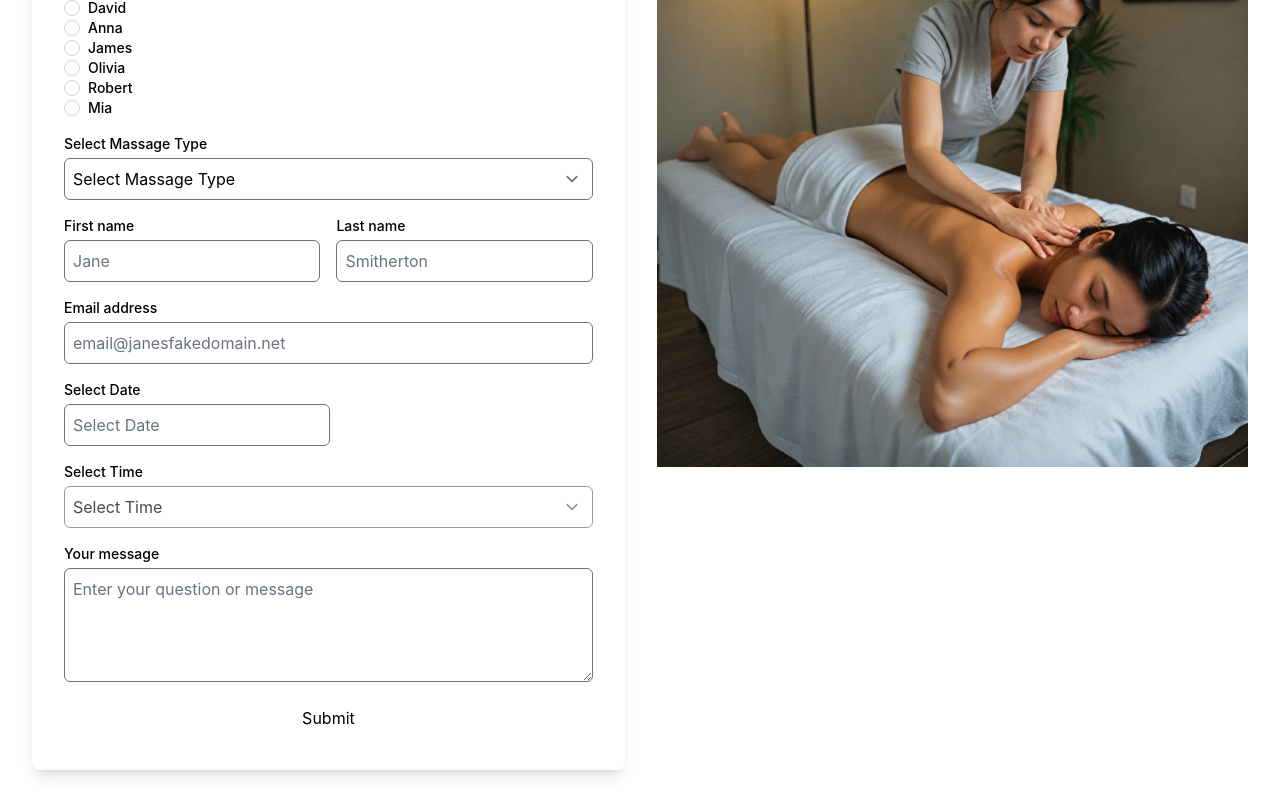
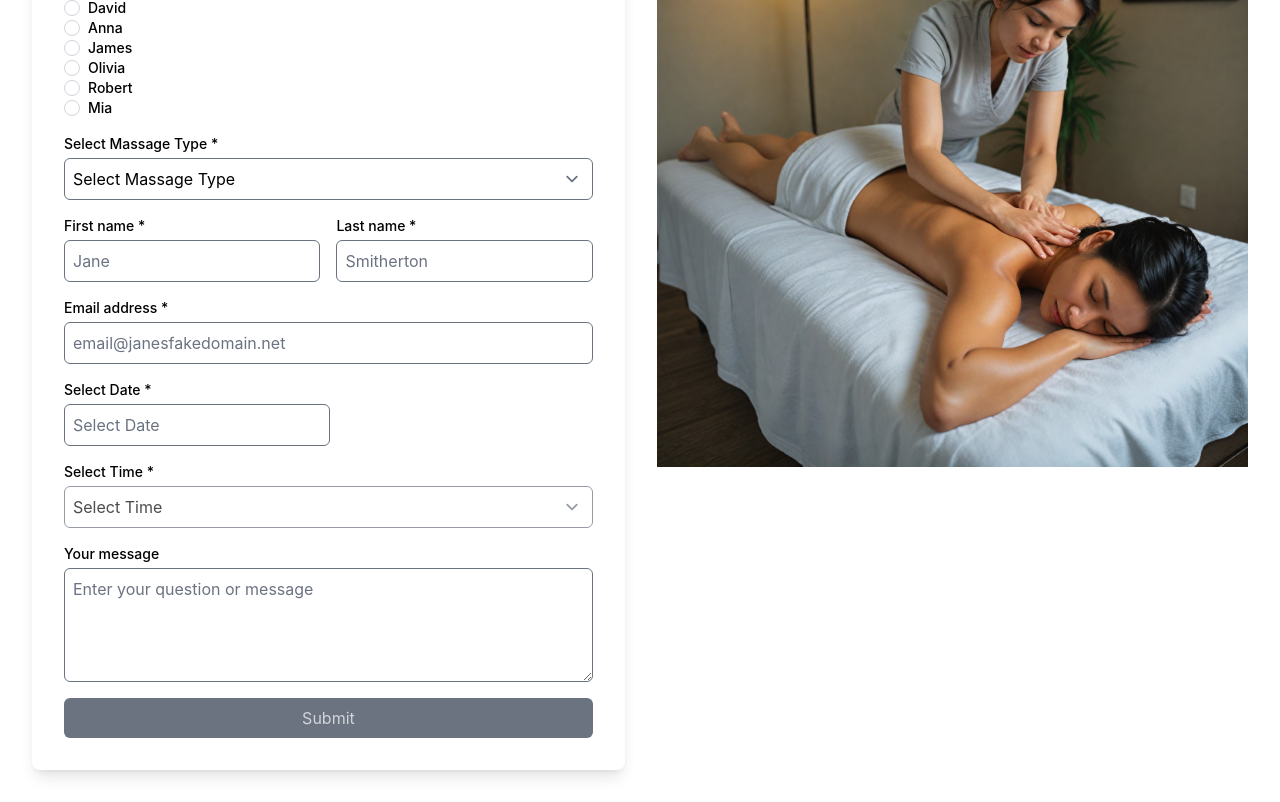
Before and after one commit to TyroneShawn/massage-booking, a React (Create React App) app: page /booking in a window 1280 px wide. Shown: the part 520-1322 px from the top of the page. Built offline with nearby package versions, Linux system fonts and the light colour scheme.

Commit message:
finished

```diff
--- a/src/components/BookingPage.js
+++ b/src/components/BookingPage.js
@@ -42,6 +42,9 @@ function BookingPage() {
   const [selectedMassageType, setSelectedMassageType] = useState('');
   const [selectedDate, setSelectedDate] = useState(null);
   const [selectedTime, setSelectedTime] = useState('');
+  const [firstName, setFirstName] = useState('');
+  const [lastName, setLastName] = useState('');
+  const [email, setEmail] = useState('');
   const [filteredMasseuses, setFilteredMasseuses] = useState(masseuses);
 
   const navigate = useNavigate();
@@ -113,6 +116,10 @@ function BookingPage() {
     return !selectedMasseuse.availableDays.includes(day);
   };
 
+  const isFormValid = () => {
+    return selectedMasseuse && selectedMassageType && selectedDate && selectedTime && firstName && lastName && email;
+  };
+
   return (
     <div className="min-h-screen bg-muted text-foreground">
       <main className="flex flex-col md:flex-row items-center justify-center p-8 space-y-8 md:space-y-0 md:space-x-8">
@@ -121,7 +128,7 @@ function BookingPage() {
           <p className="text-muted-foreground mb-8">{t('Search and Select Masseuse. Book Appointment Email will be sent to you.')}</p>
           <form className="space-y-4" onSubmit={handleSubmit}>
             <div>
-              <label htmlFor="search" className="block text-sm font-medium text-muted-foreground">{t('Search Masseuses')}</label>
+              <label htmlFor="search" className="block text-sm font-medium text-muted-foreground">{t('Search Masseuses')} *</label>
               <input
                 type="text"
                 id="search"
@@ -142,20 +149,21 @@ function BookingPage() {
                     onChange={handleMasseuseChange}
                     checked={selectedMasseuse && selectedMasseuse.name === masseuse.name}
                     className="h-4 w-4 text-primary border-gray-300 focus:ring-primary"
+                    required
                   />
                   <label htmlFor={`masseuse-${index}`} className="text-sm font-medium text-muted-foreground">{masseuse.name}</label>
                 </div>
               ))}
             </div>
-
             <div>
-              <label htmlFor="massageType" className="block text-sm font-medium text-muted-foreground">{t('Select Massage Type')}</label>
+              <label htmlFor="massageType" className="block text-sm font-medium text-muted-foreground">{t('Select Massage Type')} *</label>
               <select
                 id="massageType"
                 name="massageType"
                 value={selectedMassageType}
                 onChange={handleMassageTypeChange}
                 className="mt-1 block w-full bg-input border border-border rounded-md p-2"
+                required
               >
                 <option value="">{t('Select Massage Type')}</option>
                 {massageTypes.map((type, index) => (
@@ -165,20 +173,20 @@ function BookingPage() {
             </div>
             <div className="flex space-x-4">
               <div className="flex-1">
-                <label htmlFor="first-name" className="block text-sm font-medium text-muted-foreground">{t('First name')}</label>
-                <input type="text" id="first-name" name="first-name" className="mt-1 block w-full bg-input border border-border rounded-md p-2" placeholder="Jane" />
+                <label htmlFor="first-name" className="block text-sm font-medium text-muted-foreground">{t('First name')} *</label>
+                <input type="text" id="first-name" name="first-name" className="mt-1 block w-full bg-input border border-border rounded-md p-2" placeholder="Jane" value={firstName} onChange={(e) => setFirstName(e.target.value)} required />
               </div>
               <div className="flex-1">
-                <label htmlFor="last-name" className="block text-sm font-medium text-muted-foreground">{t('Last name')}</label>
-                <input type="text" id="last-name" name="last-name" className="mt-1 block w-full bg-input border border-border rounded-md p-2" placeholder="Smitherton" />
+                <label htmlFor="last-name" className="block text-sm font-medium text-muted-foreground">{t('Last name')} *</label>
+                <input type="text" id="last-name" name="last-name" className="mt-1 block w-full bg-input border border-border rounded-md p-2" placeholder="Smitherton" value={lastName} onChange={(e) => setLastName(e.target.value)} required />
               </div>
             </div>
             <div>
-              <label htmlFor="email" className="block text-sm font-medium text-muted-foreground">{t('Email address')}</label>
-              <input type="email" id="email" name="email" className="mt-1 block w-full bg-input border border-border rounded-md p-2" placeholder="email@janesfakedomain.net" />
+              <label htmlFor="email" className="block text-sm font-medium text-muted-foreground">{t('Email address')} *</label>
+              <input type="email" id="email" name="email" className="mt-1 block w-full bg-input border border-border rounded-md p-2" placeholder="email@janesfakedomain.net" value={email} onChange={(e) => setEmail(e.target.value)} required />
             </div>
             <div>
-              <label htmlFor="date" className="block text-sm font-medium text-muted-foreground">{t('Select Date')}</label>
+              <label htmlFor="date" className="block text-sm font-medium text-muted-foreground">{t('Select Date')} *</label>
               <DatePicker
                 selected={selectedDate}
                 onChange={handleDateChange}
@@ -186,10 +194,11 @@ function BookingPage() {
                 minDate={new Date()}
                 className="mt-1 block w-full bg-input border border-border rounded-md p-2"
                 placeholderText={t('Select Date')}
+                required
               />
             </div>
             <div>
-              <label htmlFor="time" className="block text-sm font-medium text-muted-foreground">{t('Select Time')}</label>
+              <label htmlFor="time" className="block text-sm font-medium text-muted-foreground">{t('Select Time')} *</label>
               <select
                 id="time"
                 name="time"
@@ -197,6 +206,7 @@ function BookingPage() {
                 onChange={handleTimeChange}
                 className="mt-1 block w-full bg-input border border-border rounded-md p-2"
                 disabled={!selectedDate}
+                required
               >
                 <option value="">{t('Select Time')}</option>
                 {getAvailableTimes().map((time, index) => (
@@ -208,12 +218,18 @@ function BookingPage() {
               <label htmlFor="message" className="block text-sm font-medium text-muted-foreground">Your message</label>
               <textarea id="message" name="message" rows="4" className="mt-1 block w-full bg-input border border-border rounded-md p-2" placeholder="Enter your question or message"></textarea>
             </div>
-            <button type="submit" className="bg-primary text-primary-foreground w-full py-2 rounded-md">{t('Submit')}</button>
+            <button
+              type="submit"
+              className={`w-full py-2 rounded-md ${isFormValid() ? 'bg-black text-white hover:bg-white hover:text-black' : 'bg-gray-500 text-gray-300'}`}
+              disabled={!isFormValid()}
+            >
+              {t('Submit')}
+            </button>
           </form>
         </div>
         <div className="w-full md:w-1/2">
           <div className="image-container">
-          <img src={selectedMasseuse?.image ?? "/img/Masseuse.jpg"} alt="Masseuse giving a massage" className="rounded-t-lg"  />
+            <img src={selectedMasseuse?.image ?? "/img/Masseuse.jpg"} alt="Masseuse giving a massage" className="rounded-t-lg" />
           </div>
           {selectedMasseuse && (
             <div className="bg-card p-4 mt-4 rounded-lg shadow-lg">
@@ -225,7 +241,6 @@ function BookingPage() {
               <p><strong>Available Times:</strong> {selectedMasseuse.availableTimes.join(', ')}</p>
             </div>
           )}
-
         </div>
       </main>
     </div>
```
